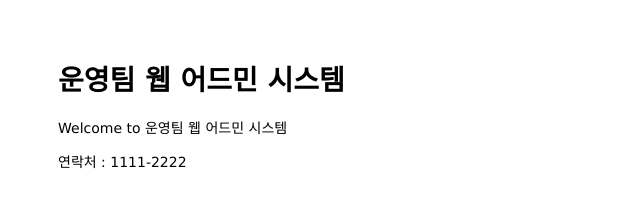
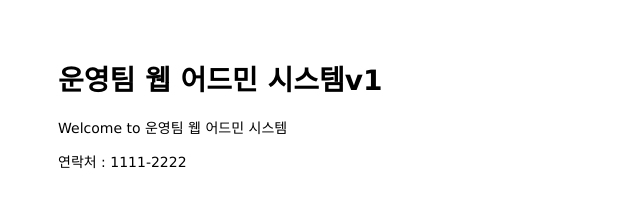
Before and after one commit to hyeonmani/mastering-git-github, a website: page public/index.html in a window 1280 px wide. Shown: the full height of the page, 0-640 px from the left. Drawn offline with Linux system fonts and the light colour scheme.

Commit message:
Change header

```diff
--- a/public/index.html
+++ b/public/index.html
@@ -1,12 +1,12 @@
 <html>
 
 <head>
-  <title>운영팀 웹 어드민 시스템</title>
+  <title>운영팀 웹 어드민 시스템v1</title>
   <link rel="stylesheet" href="/stylesheets/style.css">
 </head>
 
 <body>
-  <h1>운영팀 웹 어드민 시스템</h1>
+  <h1>운영팀 웹 어드민 시스템v1</h1>
   <p>Welcome to 운영팀 웹 어드민 시스템</p>
 </body>
 
```
